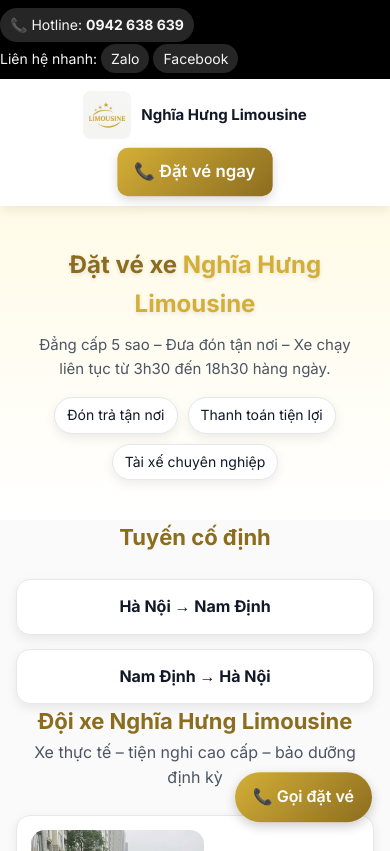
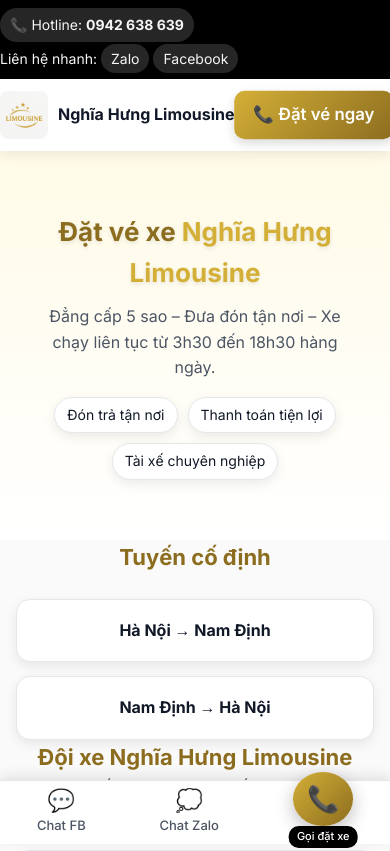
Before and after one commit to HongNam0207/nghiahung-limousine, a plain HTML site: page index.html in a window 390 px wide. Shown: the top 851 px of the page. Drawn offline with Linux system fonts and the light colour scheme.

Commit message:
Update index.html

```diff
--- a/index.html
+++ b/index.html
@@ -153,85 +153,85 @@
 .foot a:hover{color:var(--brand)}
 .copyright{text-align:center;color:#9ca3af;font-size:14px;margin-top:12px}
 
-/* Responsive */
-@media(max-width:640px){
-  .menu{display:none}
-  .hero{padding:40px 14px}
-  .cta{font-size:16px;padding:10px 16px}
-  .logo span{font-size:15px}
-}
-  /* === Responsive & Visual Enhancement === */
-@media(max-width:768px){
-  header .nav {flex-direction: column; gap: 10px;}
-  .hero h1 {font-size:clamp(24px,6vw,34px);}
-  .hero p {font-size:15px;}
-  .route, .item, .why-item, .quote {padding:14px;}
+/* === Bottom Navigation (3 nút) === */
+.bottom-nav {
+  position: fixed;
+  bottom: 0;
+  left: 0;
+  right: 0;
+  background: #fff;
+  display: flex;
+  justify-content: space-around;
+  align-items: center;
+  padding: 8px 0;
+  box-shadow: 0 -4px 12px rgba(0,0,0,.1);
+  border-top: 1px solid #e5e7eb;
+  z-index: 999;
 }
 
-/* Floating call-to-action button */
-.call-now {
-  position:fixed;
-  bottom:18px; right:18px;
-  background:linear-gradient(135deg,var(--brand),var(--brand-dark));
-  color:#fff;
-  padding:12px 18px;
-  border-radius:50px;
-  font-weight:600;
-  box-shadow:0 4px 12px rgba(0,0,0,.2);
-  z-index:999;
-  animation:float 3s ease-in-out infinite;
-}
-@keyframes float {
-  0%,100%{transform:translateY(0)}
-  50%{transform:translateY(-5px)}
+.bottom-nav .nav-item {
+  display: flex;
+  flex-direction: column;
+  align-items: center;
+  color: var(--muted);
+  font-size: 13px;
+  font-weight: 500;
+  text-decoration: none;
+  transition: all .3s ease;
 }
 
-/* Hero background overlay */
-.hero {
-  position:relative;
-  overflow:hidden;
-  background:linear-gradient(180deg,#fffbe7,#fff);
-}
-.hero::before{
-  content:"";
-  position:absolute;
-  inset:0;
-  background:url('images/bg-car-blur.jpg') center/cover no-repeat;
-  opacity:.1;
-  filter:blur(4px);
+.bottom-nav .nav-item .icon {
+  font-size: 22px;
+  line-height: 1;
+  margin-bottom: 4px;
+  transition: .3s;
 }
 
-/* Fade-in animation for sections */
-@keyframes fadeUp{
-  0%{opacity:0;transform:translateY(20px);}
-  100%{opacity:1;transform:translateY(0);}
-}
-.route, .item, .why-item, .quote{
-  animation:fadeUp .8s ease both;
-}
-.route:nth-child(1){animation-delay:.1s}
-.route:nth-child(2){animation-delay:.2s}
-.item:nth-child(2){animation-delay:.3s}
-
-/* CTA shine effect */
-.cta{
-  position:relative;
-  overflow:hidden;
-}
-.cta::after{
-  content:"";
-  position:absolute;
-  top:0;left:-75%;
-  width:50%;height:100%;
-  background:linear-gradient(120deg,rgba(255,255,255,.3) 0%,rgba(255,255,255,0) 80%);
-  transform:skewX(-25deg);
-  animation:shine 3s infinite;
-}
-@keyframes shine{
-  0%{left:-75%;}
-  100%{left:125%;}
+/* Hover effect */
+.bottom-nav .nav-item:hover {
+  color: var(--brand-dark);
+  transform: translateY(-2px);
 }
 
+/* === Nút giữa nổi bật === */
+.bottom-nav .call-center {
+  position: relative;
+  background: linear-gradient(135deg, var(--brand), var(--brand-dark));
+  color: #fff;
+  border-radius: 50%;
+  padding: 14px;
+  margin-top: -28px;
+  box-shadow: 0 6px 18px rgba(0,0,0,.25);
+  animation: pulseCall 2.5s ease-in-out infinite;
+}
+
+.bottom-nav .call-center .icon {
+  font-size: 26px;
+  margin-bottom: 0;
+}
+
+.bottom-nav .call-center span {
+  position: absolute;
+  bottom: -22px;
+  left: 50%;
+  transform: translateX(-50%);
+  background: #000;
+  color: #fff;
+  padding: 2px 8px;
+  font-size: 11px;
+  border-radius: 10px;
+  white-space: nowrap;
+}
+
+@keyframes pulseCall {
+  0%,100% { transform: scale(1); }
+  50% { transform: scale(1.1); }
+}
+
+/* Ẩn trên desktop */
+@media(min-width:769px){
+  .bottom-nav{display:none;}
+}
 </style>
 </head>
 
@@ -358,25 +358,23 @@
   </div>
 </footer>
 
-  <!-- Bottom Navigation -->
+<!-- Bottom Navigation -->
 <div class="bottom-nav">
-  <a href="https://facebook.com/hai.phung.5076" target="_blank">
+  <a href="https://facebook.com/hai.phung.5076" target="_blank" class="nav-item">
     <div class="icon">💬</div>
     <span>Chat FB</span>
   </a>
-  <a href="https://zalo.me/0942638639" target="_blank">
+
+  <a href="https://zalo.me/0942638639" target="_blank" class="nav-item">
     <div class="icon">💭</div>
     <span>Chat Zalo</span>
   </a>
 
-  <a href="tel:0942638639" class="call-center">
-    <div class="icon">📞</div>
+  <a href="tel:0942638639" class="nav-item call-center">
+        <div class="icon">📞</div>
     <span>Gọi đặt xe</span>
   </a>
-
 </div>
-
-  <a href="tel:0942638639" class="call-now">📞 Gọi đặt vé</a>
 
 </body>
 </html>
```
